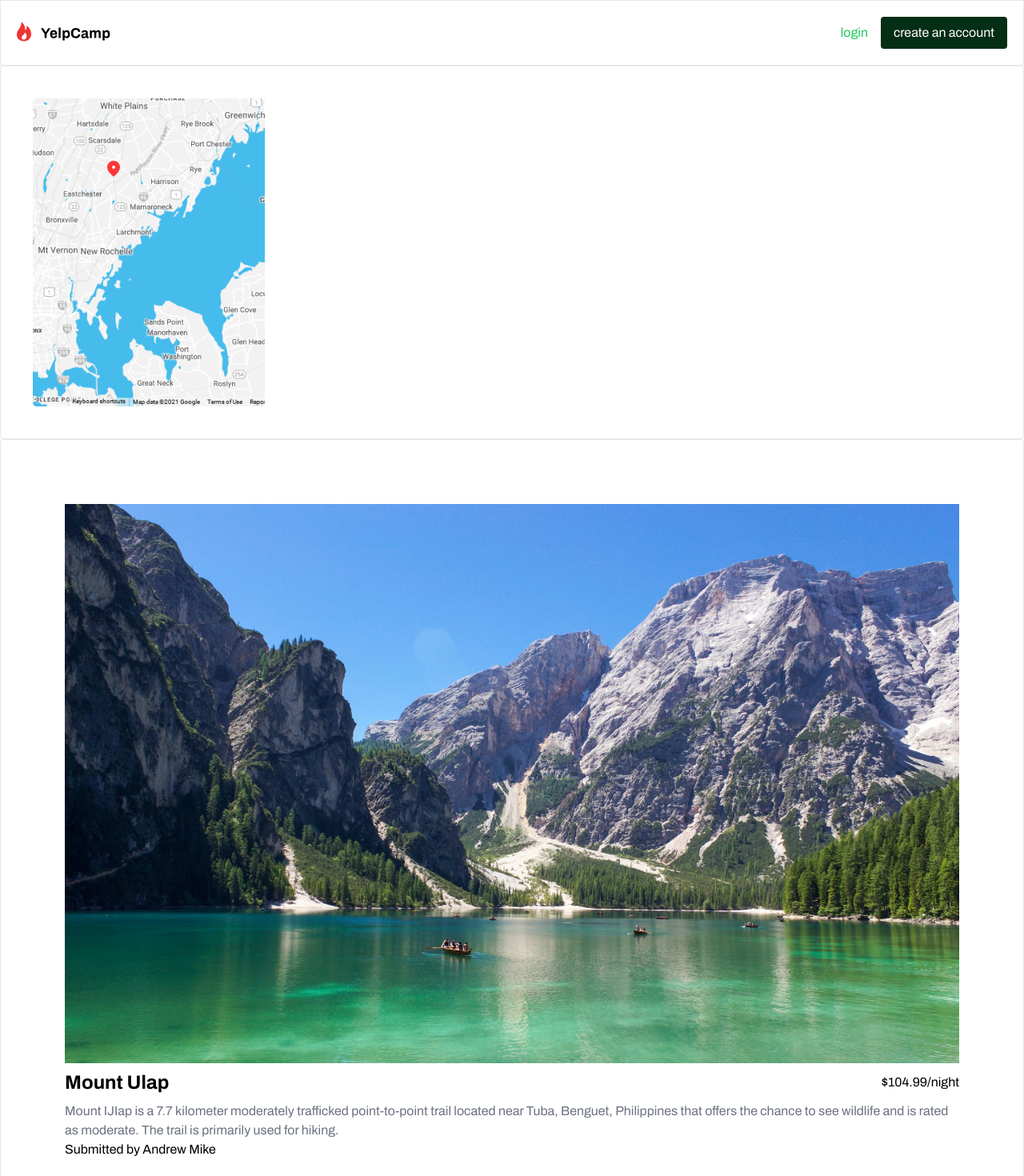
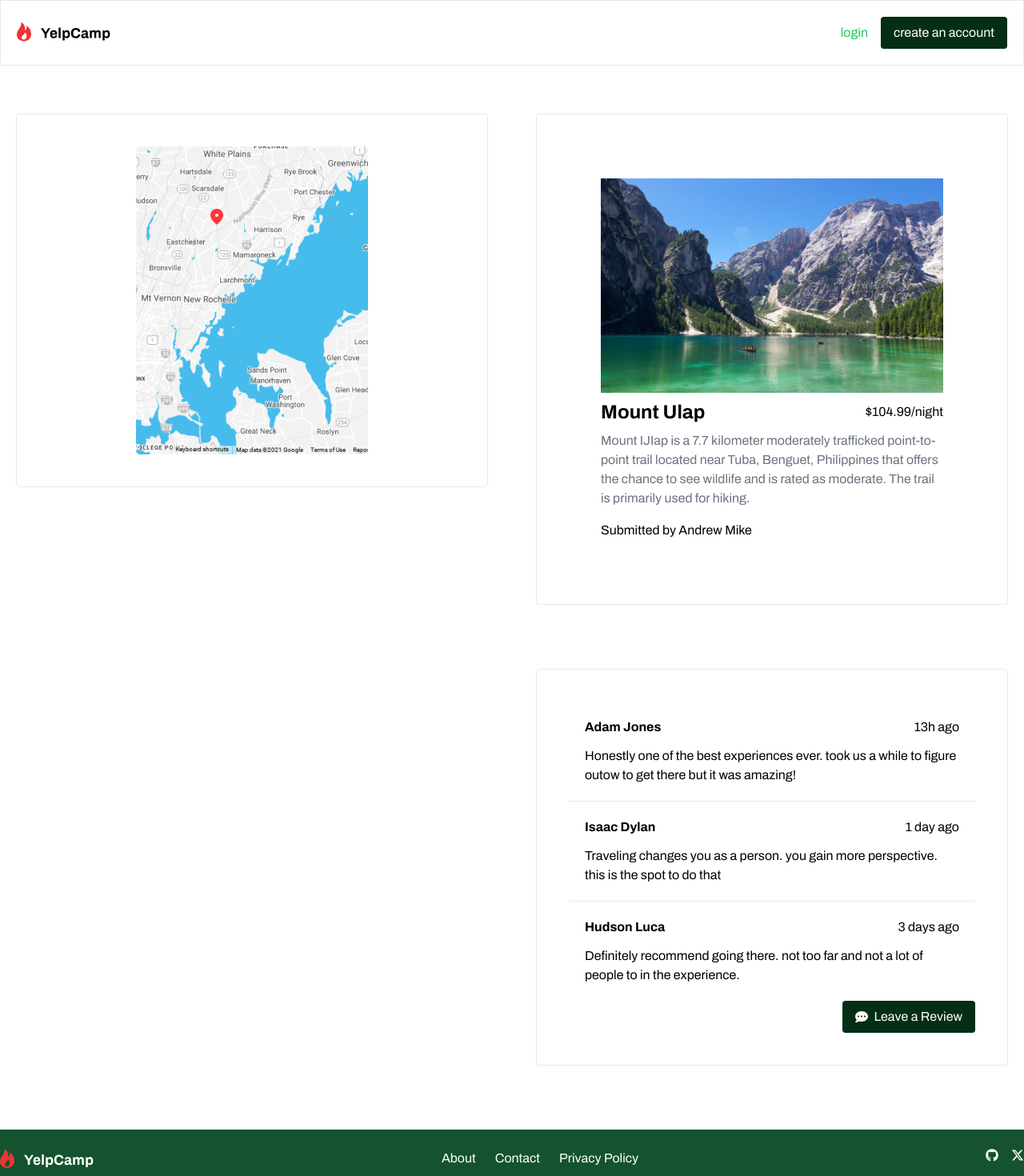
Before and after one commit to Mustafa777Xo/YelpCamp, a React (Vite) app: page /camp/1 in a window 1280 px wide. Shown: the top 1470 px of the page at 80% size. Built offline with nearby package versions, Linux system fonts and the light colour scheme.

Commit message:
finish : camp details page

```diff
--- a/src/components/specific/camp_details_page/CampCard.tsx
+++ b/src/components/specific/camp_details_page/CampCard.tsx
@@ -2,7 +2,7 @@ import placehodlerImg from "@/assets/images/camps/Buloy_Springs.jpg";
 function CampCard() {
   return (
     <>
-      <div className="container border rounded p-20">
+      <div className="container border rounded p-5 md:p-20">
         <div className="flex flex-col">
           <img src={placehodlerImg} alt="" />
           <div className="flex justify-between items-center mt-2 mb-2">
@@ -15,7 +15,7 @@ function CampCard() {
             to see wildlife and is rated as moderate. The trail is primarily
             used for hiking.
           </p>
-          <p>Submitted by Andrew Mike</p>
+          <p className="mt-4">Submitted by Andrew Mike</p>
         </div>
       </div>
     </>
--- a/src/components/specific/camp_details_page/Comment.tsx
+++ b/src/components/specific/camp_details_page/Comment.tsx
@@ -6,13 +6,13 @@ interface commentProps {
 const Comment: React.FC<commentProps> = ({ user, comment, time }) => {
   return (
     <>
-      <div className="container">
+      <div className="container p-5">
         <div className="flex flex-col">
-          <div className="flex">
-            <h1>{user}</h1>
+          <div className="flex justify-between items-center mb-3">
+            <h1 className="font-bold">{user}</h1>
             <h1>{time}</h1>
           </div>
-          <p>{comment}</p>
+          <p className="max-w-3/4">{comment}</p>
         </div>
       </div>
     </>
--- a/src/components/specific/camp_details_page/CommentSection.tsx
+++ b/src/components/specific/camp_details_page/CommentSection.tsx
@@ -27,7 +27,7 @@ const comments = [
 const CommentSection = () => {
   return (
     <>
-      <div className="container border rounded p-10">
+      <div className="container border rounded p-2 md:p-10 mx-auto">
         {comments.map((comment, index) => (
           <div key={comment.id}>
             <Comment
@@ -39,12 +39,13 @@ const CommentSection = () => {
             {/* Add divider except after the last comment */}
           </div>
         ))}
-
-        <BaseButton
-          text="Leave a Review"
-          icon={FaCommentDots}
-          btnType="filled"
-        />
+        <div className="flex justify-end">
+          <BaseButton
+            text="Leave a Review"
+            icon={FaCommentDots}
+            btnType="filled"
+          />
+        </div>
       </div>
     </>
   );
--- a/src/components/specific/camp_details_page/Map.tsx
+++ b/src/components/specific/camp_details_page/Map.tsx
@@ -2,7 +2,7 @@ import mapImg from "@/assets/images/Map.png";
 const Map = () => {
   return (
     <>
-      <div className="container border rounded p-10">
+      <div className="container border rounded p-5 flex justify-center md:p-10 mx-auto">
         <img src={mapImg} alt="" />
       </div>
     </>
--- a/src/layouts/CampDetailsLayout.tsx
+++ b/src/layouts/CampDetailsLayout.tsx
@@ -10,9 +10,13 @@ const CampDetailsLayout: React.FC<CampDetailsLayoutProps> = ({
 }) => {
   return (
     <>
-      <div className="">{maps}</div>
-      <div>{campCard}</div>
-      <div>{commentsSection}</div>
+      <div className="container mx-auto py-10">
+        <div className="colmuns-1 lg:columns-2 lg:gap-5 ">
+          <div className="p-5">{maps}</div>
+          <div className="mt-16 lg:mt-96 p-5">{campCard}</div>
+          <div className="mt-6 lg:mt-10 p-5 ">{commentsSection}</div>
+        </div>
+      </div>
     </>
   );
 };
```
